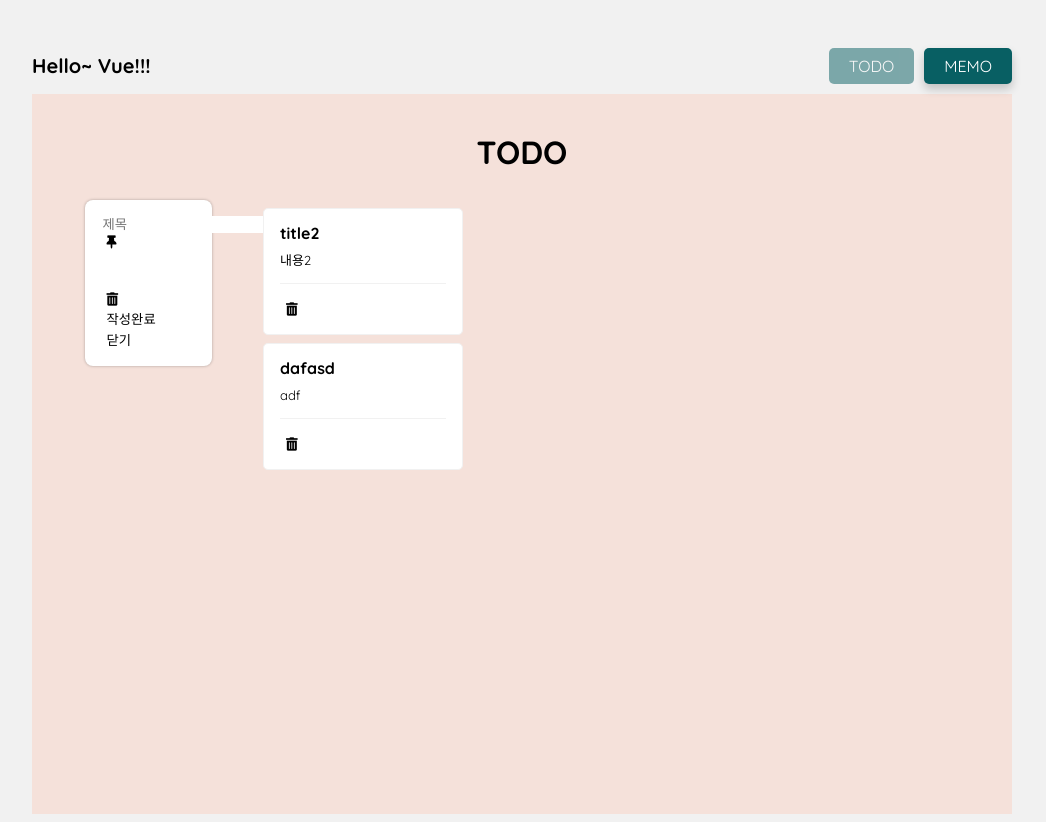
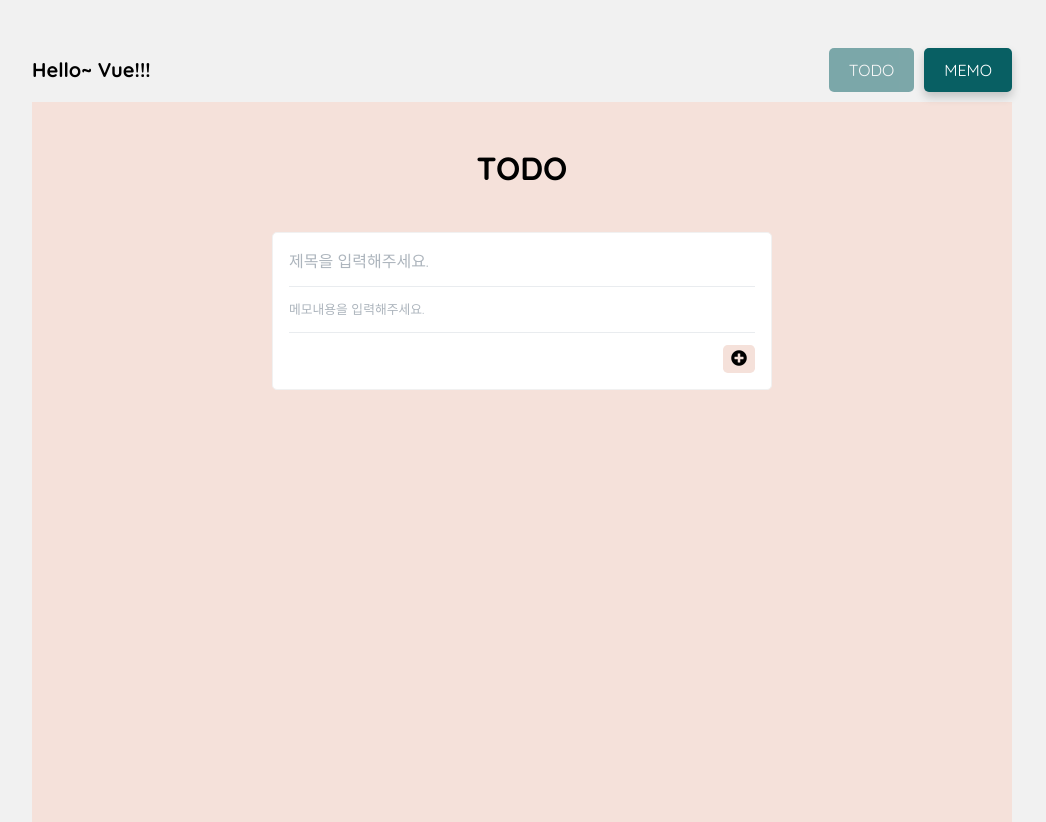
Before and after one commit to irisHanb/vue-study, a Vue app in the folder todo-v2/: page /memos in a window 1280 px wide. Shown: the whole page, without its empty margins (118-1164 px from the left). Built offline with nearby package versions, Linux system fonts and the light colour scheme; data requests are answered from the project's data file; the HTML template or start-up script is replaced by a standard one.

Commit message:
memo: refactoring add, delete

```diff
--- a/todo-v2/db.json
+++ b/todo-v2/db.json
@@ -11,20 +11,5 @@
       "done": false
     }
   ],
-  "memos": [
-    {
-      "title": "title2",
-      "text": "내용2",
-      "onFix": false,
-      "id": 1,
-      "onEdit": false
-    },
-    {
-      "title": "dafasd",
-      "text": "adf",
-      "onFix": false,
-      "id": 2,
-      "onEdit": false
-    }
-  ]
+  "memos": []
 }
--- a/todo-v2/src/App.vue
+++ b/todo-v2/src/App.vue
@@ -5,9 +5,6 @@
       <h2 class="comp__title">{{toolName}}</h2>
       <router-view></router-view>
     </main>
-    <transition name="fade">
-      <div class="app__dimmed" v-show="onEdit" @click="toggleOnEdit"></div>
-    </transition>
   </div>
 </template>
 <script>
@@ -19,6 +16,7 @@ export default {
   components: { Nav },
   data: () => {
     return {
+      memoStatus: null,
       links: [
         { link: '/todos', title: 'todo' },
         { link: '/memos', title: 'memo' }
@@ -26,12 +24,14 @@ export default {
     }
   },
   created() {
+    this.memoStatus = this.memoOnEdit
+
     // 시작시 처음은 todo
     this.setToolName('todo')
   },
   computed: {
     // 각 namespace별로 분리해서 참조해준다.
-    ...mapState(['toolName']),
+    ...mapState(['toolName', 'memoOnEdit']),
     ...mapState('memos', { memoOnEdit: 'onEdit' }),
     // Q: 여전히... 않된당... ㅜㅜ
     // ...mapState({
@@ -54,9 +54,10 @@ export default {
       setToolName: 'setToolName'
     }),
 
+    // memo 일때 edit memo UI 보이게 하기
     toggleOnEdit() {
-      this.onEdit = !this.onEdit
-      console.log('>> ', this.onEdit)
+      if (this.toolName != 'memo') return
+      this.memoStatus = !this.memoStatus
     }
   }
 }
@@ -67,23 +68,6 @@ export default {
   max-width: 1000px;
   margin: 0 auto;
   padding-top: 3em;
-  &__dimmed {
-    position: fixed;
-    top: 0;
-    right: 0;
-    bottom: 0;
-    left: 0;
-    background-color: #424949;
-    opacity: 0.7;
-
-    &.fade-enter-active,
-    .fade-leave-active {
-      transition: opacity 0.5s;
-    }
-    &.fade-enter, .fade-leave-to /* .fade-leave-active below version 2.1.8 */ {
-      opacity: 0;
-    }
-  }
 }
 .main {
   padding: 10px;
--- a/todo-v2/src/assets/scss/_app.scss
+++ b/todo-v2/src/assets/scss/_app.scss
@@ -1,6 +1,10 @@
 html,
 body {
   height: 100%;
+}
+
+html {
+  font-size: 16px;
 }
 
 // component
@@ -12,3 +16,15 @@ body {
     font-weight: bold;
   }
 }
+
+button {
+  cursor: pointer;
+
+  padding: 0.3em 0.5em;
+  // color: #fff;
+  font-weight: bold;
+  background-color: #f5e1da;
+  border-radius: 0.3em;
+
+  font-size: 1rem;
+}
--- /dev/null
+++ b/todo-v2/src/assets/scss/base/_vars.scss
@@ -0,0 +1,2 @@
+//
+$color-line: #e9ecef;
--- a/todo-v2/src/assets/scss/base/reset.scss
+++ b/todo-v2/src/assets/scss/base/reset.scss
@@ -13,6 +13,7 @@ html {
 body {
   font-family: 'Quicksand', -apple-system, BlinkMacSystemFont, 'Segoe UI',
     Roboto, Oxygen, Ubuntu, Cantarell, 'Open Sans', 'Helvetica Neue', sans-serif;
+  line-height: 1.5;
 }
 button {
   background: none;
@@ -23,3 +24,19 @@ a {
   color: inherit;
   text-decoration: none;
 }
+
+// placehoder setting
+[contenteditable='true']:empty:before {
+  content: attr(placeholder);
+  display: block; /* For Firefox */
+  color: #adb5bd;
+}
+
+div[contenteditable='true'] {
+  overflow: hidden;
+  // border: 1px solid #ddd;
+  // color: #333;
+  // font-size: 12px;
+  // width: 300px;
+  // padding: 5px;
+}
--- /dev/null
+++ b/todo-v2/src/assets/scss/components/_memo.scss
@@ -0,0 +1,34 @@
+.memo-item {
+  width: 500px;
+  padding: 1em;
+  margin: 0.5em;
+
+  background-color: #fff;
+  border-radius: 0.3em;
+  border: 1px solid #f1f1f1;
+
+  &__header {
+    display: flex;
+    justify-content: space-between;
+    align-items: center;
+  }
+
+  &__body {
+    padding: 1em 0;
+    margin: 1em 0;
+    font-size: 0.8rem;
+    border-top: 1px solid #e9ecef;
+    border-bottom: 1px solid #e9ecef;
+    word-wrap: break-word;
+  }
+
+  &__footer {
+    display: flex;
+    justify-content: flex-end;
+    align-items: center;
+
+    button:not(:last-child) {
+      margin-right: 0.5em;
+    }
+  }
+}
--- a/todo-v2/src/assets/scss/style.scss
+++ b/todo-v2/src/assets/scss/style.scss
@@ -1,9 +1,15 @@
 @charset 'utf-8';
 @import url('https://fonts.googleapis.com/css?family=Quicksand:400,700');
+
+// vars
+// @import './base/vars';
 
 // base
 @import './base/reset-eric';
 @import './base/reset';
 
+// components
+@import './components/_memo';
+
 // ui
 @import './app';
--- a/todo-v2/src/components/memo/Memo.vue
+++ b/todo-v2/src/components/memo/Memo.vue
@@ -2,12 +2,14 @@
 <template>
   <!-- list component 없이 진행해 봄 -->
   <div class="comp memos">
-    <MemoInput/>
-    <ul class="memos-list">
+    <div class="memos__header">
+      <MemoInput/>
+    </div>
+    <ul class="memo-list">
       <Memo v-for="item in list" :key="item.id" :memoItem="item"></Memo>
     </ul>
     <transition name="fade">
-      <div class="memo__dimmed" v-show="onEdit"></div>
+      <div class="memo__dimmed" v-show="mode == 'edit'" @click="update"></div>
     </transition>
   </div>
 </template>
@@ -24,26 +26,42 @@ export default {
     this.getList()
   },
   computed: {
-    ...mapState('memos', { list: 'list', onEdit: 'onEdit' })
+    ...mapState('memos', ['list', 'mode'])
     // ...mapState({ list: 'memos/list' }) // Q: 이건 왜 않될까? todo 에서는 이렇게 참조했는데...
   },
   methods: {
-    ...mapActions({ getList: 'memos/getList' })
+    ...mapActions('memos', ['getList', 'update'])
   }
 }
 </script>
 <style lang="scss" scoped>
 .memos {
-  display: flex;
-  justify-content: flex-start;
-  flex-wrap: wrap;
+  &__header {
+    display: flex;
+    justify-content: center;
+  }
 }
-.dimmed {
+.memo {
+  &-list {
+    width: 100%;
+    display: flex;
+    justify-content: flex-start;
+    flex-wrap: wrap;
+  }
+}
+.memo__dimmed {
   position: fixed;
   top: 0;
   right: 0;
   bottom: 0;
   left: 0;
-  background: red;
+  background: rgba(0, 0, 0, 0.3);
+  &.fade-enter-active,
+  .fade-leave-active {
+    transition: opacity 0.5s;
+  }
+  &.fade-enter, .fade-leave-to /* .fade-leave-active below version 2.1.8 */ {
+    opacity: 0;
+  }
 }
 </style>
--- a/todo-v2/src/components/memo/MemoInput.vue
+++ b/todo-v2/src/components/memo/MemoInput.vue
@@ -1,114 +1,72 @@
 <template>
-  <div class="write-wrap">
-    <div class="write">
-      <div class="write__header">
-        <div class="write__col">
-          <input class="write__title" type="text" placeholder="제목" v-model="memo.title">
-        </div>
-        <div class="write__col">
-          <button type="button">
-            <i class="fas fa-thumbtack"></i>
-          </button>
-        </div>
-      </div>
-      <div class="write__main">
-        <div class="write__texts">
-          <div ref="memoText" role="textbox" contenteditable="true" aria-placeholder="메모작성..."></div>
-        </div>
-      </div>
-      <div class="write__footer">
-        <div class="comp__col">
-          <button>
-            <i class="fas fa-trash-alt"></i>
-          </button>
-        </div>
-        <div class="comp__col">
-          <button @click="saveMemo">작성완료</button>
-          <button @click="toggleEdit">닫기</button>
-        </div>
+  <div class="memo-item">
+    <div class="memo-item__header">
+      <div
+        class="memo-item__title"
+        contenteditable="true"
+        placeholder="제목을 입력해주세요."
+        ref="title"
+      >{{title}}</div>
+      <!-- <div class="memo-item__btns">
+        <button>
+          <i class="fas fa-times-circle"></i>
+        </button>
+      </div>-->
+    </div>
+    <div
+      class="memo-item__body"
+      ref="text"
+      contenteditable="true"
+      aria-multiline="true"
+      placeholder="메모내용을 입력해주세요."
+    >{{text}}</div>
+    <div class="memo-item__footer">
+      <div class="memo-item__btns">
+        <!-- add -->
+        <button @click="addMemo">
+          <i class="fas fa-plus-circle"></i>
+        </button>
       </div>
     </div>
   </div>
 </template>
 <script>
 import { mapState, mapMutations, mapActions } from 'vuex'
+import { constants } from 'crypto'
 export default {
   data: () => {
     return {
       onEdit: false,
-      memo: {
-        title: null,
-        text: null,
-        onFix: false
-      }
+      title: '',
+      text: ''
     }
   },
 
+  created() {},
+
+  computed: {
+    ...mapState('memos', { id: 'idNext' })
+  },
+
   methods: {
-    ...mapActions({
-      add: 'memos/add'
-    }),
-    saveMemo() {
-      console.log(this.$refs.memoText.innerText)
-      this.add({ ...this.memo, text: this.$refs.memoText.innerText })
+    ...mapActions('memos', ['add']),
+    addMemo() {
+      const data = {
+        id: this.id,
+        title: this.$refs.title.innerText,
+        text: this.$refs.text.innerText,
+        onFix: false
+      }
+      this.add(data)
+      this.$refs.title.innerText = ''
+      this.$refs.text.innerText = ''
     },
+    //
     toggleEdit() {
-      this.onEdit = !this.onEdit
+      // this.onEdit = !this.onEdit
     }
   }
 }
 </script>
 <style lang="scss" scoped>
-.write {
-  width: 60%;
-  margin: 0 auto;
-  background-color: #fff;
-  padding: 1em;
-  border-radius: 0.5em;
-  box-shadow: 0px 0px 3px rgba(0, 0, 0, 0.3);
-
-  &__title {
-    display: flex;
-    justify-content: space-between;
-
-    input {
-      padding: 0.3em 0;
-      width: 95%;
-      font-size: 18px;
-      font-weight: 700;
-    }
-  }
-  &__texts {
-    margin-top: 1em;
-    font-size: 13px;
-
-    textarea {
-      width: 100%;
-    }
-  }
-  &__btns {
-    width: 100%;
-    margin-top: 1rem;
-    padding-top: 1rem;
-    display: flex;
-    justify-content: space-between;
-    border-top: 1px solid #ecf0f1;
-    button {
-      padding: 0.3em;
-      background-color: #f1f3f4;
-      border: 1px solid #ecf0f1;
-      border-radius: 0.5em;
-      padding: 0.3em 0.5em;
-      &:first-child {
-        margin-right: 1em;
-      }
-    }
-  }
-
-  input,
-  textarea {
-    // padding: 0.5em;
-    border: none;
-  }
-}
 </style>
--- a/todo-v2/src/components/memo/MemoItem.vue
+++ b/todo-v2/src/components/memo/MemoItem.vue
@@ -1,17 +1,23 @@
 <template>
-  <div
-    class="memo"
-    :class="[{'fix': item.onFix, 'onEdit': item.onEdit}]"
-    @click.prevent="changeModeEdit"
-  >
-    <div class="memo__header">
+  <div class="memo memo-item" :class="[{'fix': item.onFix, 'onEdit': item.onEdit}]">
+    <div class="memo-item__header">
       <div v-if="item.title" class="memo__title">{{item.title}}</div>
+      <!-- <div class="memo__btns">
+        <button @click="close">
+          <i class="fas fa-times-circle"></i>
+        </button>
+      </div>-->
     </div>
-    <div class="memo__text">{{item.text}}</div>
-    <div class="memo__btns">
-      <button @click="del(item.id)">
-        <i class="fas fa-trash-alt"></i>
-      </button>
+    <div class="memo-item__body">{{item.text}}</div>
+    <div class="memo-item__footer">
+      <div class="memo__btns">
+        <!-- <button @click="add(item.id)">
+          <i class="fas fa-plus-circle"></i>
+        </button>-->
+        <button @click="deleteItem(item.id)">
+          <i class="fas fa-trash-alt"></i>
+        </button>
+      </div>
     </div>
   </div>
 </template>
@@ -23,55 +29,35 @@ export default {
   data: () => {
     return {
       item: null
-      // onEdit: false
-      // onEdit: false
     }
   },
   created() {
-    this.item = { ...this.memoItem }
-    // this.onEdit = this.memoOnEdit
+    this.item = { ...this.memoItem } //
   },
   computed: {
-    // ...mapState('memos', { memoOnEdit: 'onEdit' })
+    // ...mapState('memos', ['mode'])
   },
   methods: {
-    ...mapMutations({
-      setOnEdit: 'memos/setOnEdit',
-      setEditMode: 'memos/setEditItem'
-    }),
-    ...mapActions({
-      del: 'memos/delete'
-    }),
+    ...mapMutations('memos', ['setCurrent', 'setOnEdit', 'setEditItem']),
+    ...mapActions('memos', { deleteItem: 'delete' }),
     changeModeEdit() {
       this.setEditMode(this.item)
-    }
+    },
+    // item 닫기
+    close() {}
   }
 }
 </script>
 
 <style lang="scss" scoped>
 .memo {
-  width: 200px;
-  padding: 1em;
-  margin: 0.5em;
+  width: 300px;
+  transition: all 0.5s ease-in-out;
 
-  background-color: #fff;
-  border-radius: 0.3em;
-  border: 1px solid #f1f1f1;
-
-  transition: all 0.5s ease-in-out;
   &__title {
     font-weight: 700;
   }
-  &__text {
-    margin-top: 1em;
-    font-size: 13px;
-  }
-  &__btns {
-    border-top: 1px solid #f1f1f1;
-    padding-top: 1em;
-    margin-top: 1em;
-  }
+
   &.fix {
     background-color: #ff0;
   }
--- a/todo-v2/src/store/index.js
+++ b/todo-v2/src/store/index.js
@@ -11,6 +11,7 @@ export default new Vuex.Store({
     memos
   },
   state: {
+    memoOnEdit: false,
     toolName: '' // todo 부터~
   },
   getters: {},
```
Also changed, not shown: todo-v2/src/store/modules/memos.js (+34 -8 lines).
